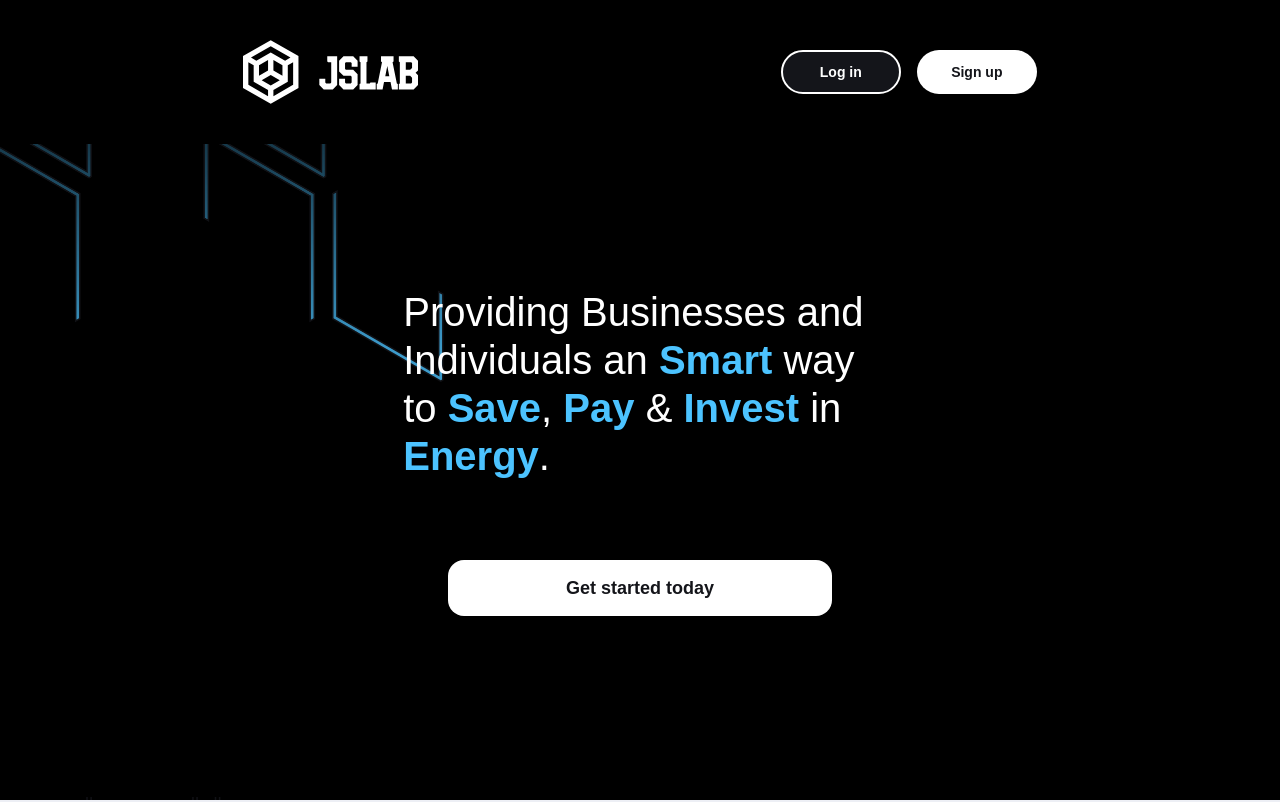
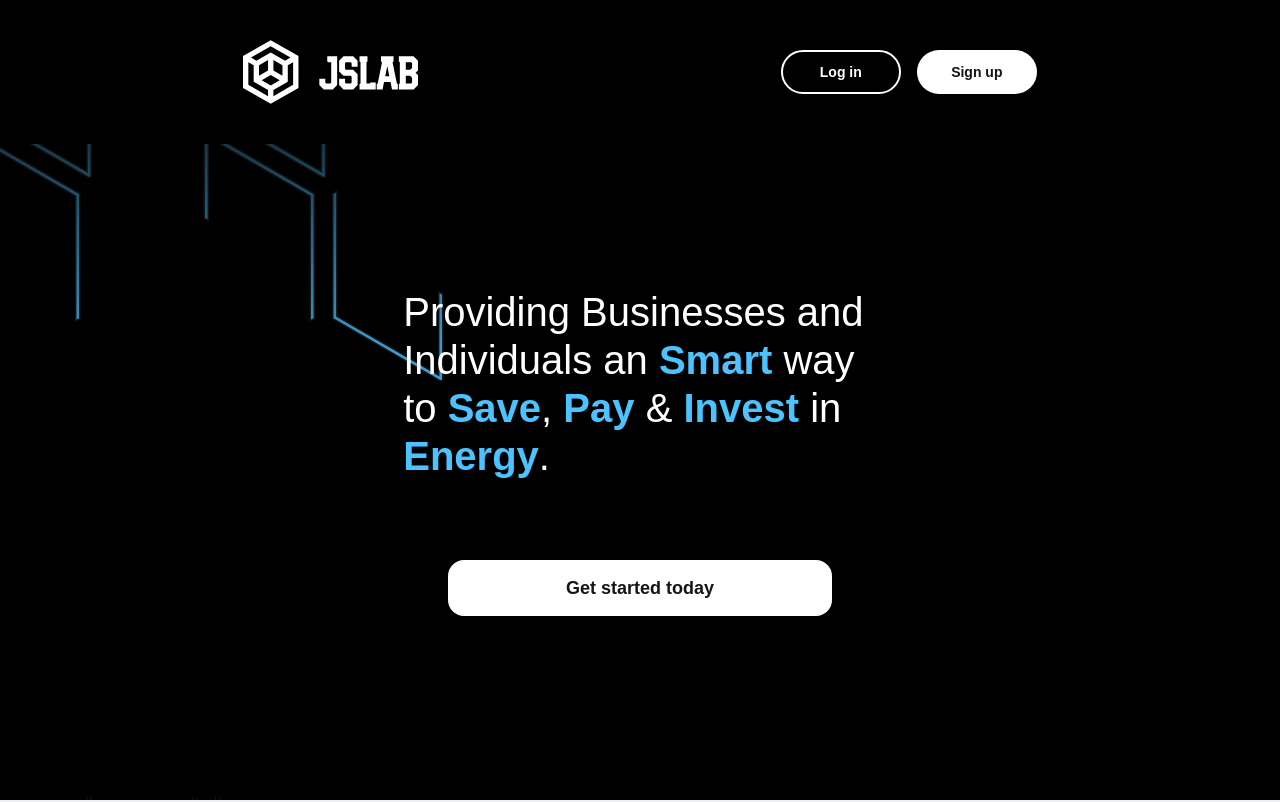
Before and after one commit to PavelBichukov/JSLab, a React (Vite) app: page / in a window 1280 px wide. Shown: the top 802 px of the page. Built offline with nearby package versions, Linux system fonts and the light colour scheme; a web font is replaced by a local one.

Commit message:
INT-18/FIX: quick fix

```diff
--- a/src/components/share/HeaderBtns/HeaderBtns.module.scss
+++ b/src/components/share/HeaderBtns/HeaderBtns.module.scss
@@ -12,6 +12,7 @@
   line-height: 24px;
   margin-right: 16px;
   margin-bottom: 10px;
+  background-color: $black;
 }
 
 .signupButton {
```
